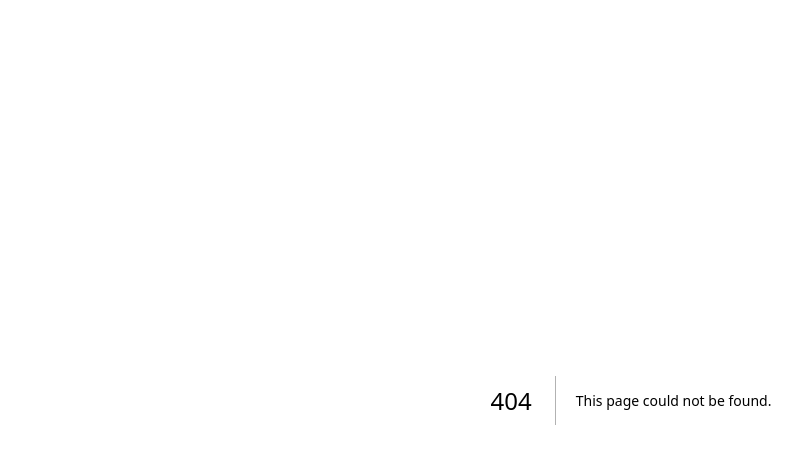
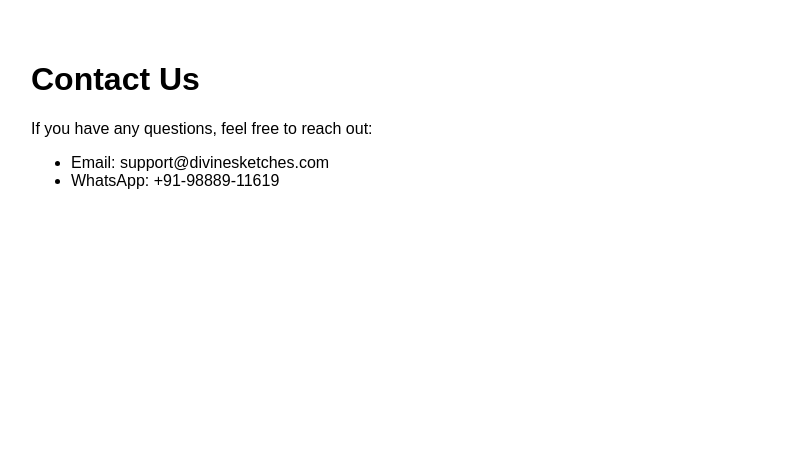
Before and after one commit to amandeeplotey/divinesketches, a Next.js app: page /contact in a window 1280 px wide. Before the commit this address had no page. Shown: the top 464 px of the page, without its empty margins (9-811 px from the left). Built offline with nearby package versions, Linux system fonts and the light colour scheme.

Commit message:
contact.js

```diff
--- /dev/null
+++ b/pages/contact.js
@@ -0,0 +1,12 @@
+export default function Contact() {
+  return (
+    <div style={{ padding: '2rem', fontFamily: 'Arial' }}>
+      <h1>Contact Us</h1>
+      <p>If you have any questions, feel free to reach out:</p>
+      <ul>
+        <li>Email: support@divinesketches.com</li>
+        <li>WhatsApp: +91-98889-11619</li>
+      </ul>
+    </div>
+  );
+}
```
